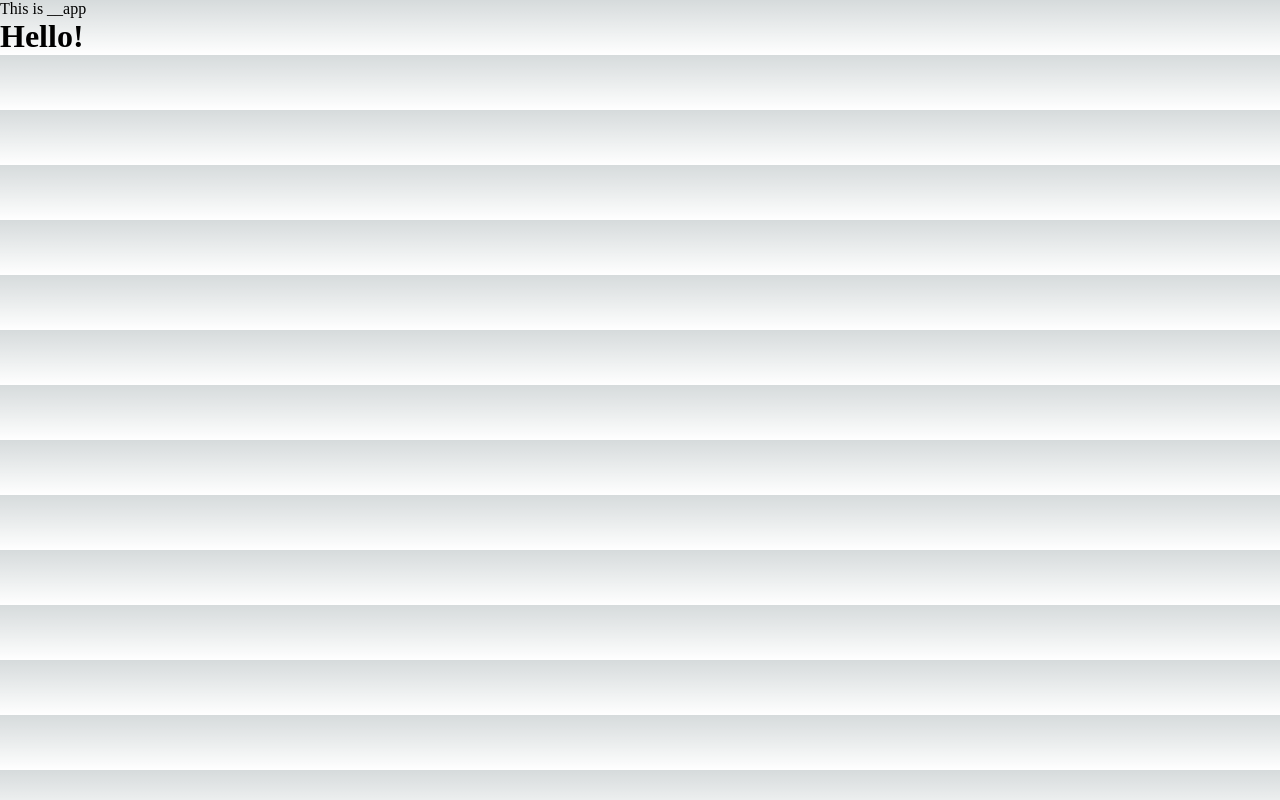
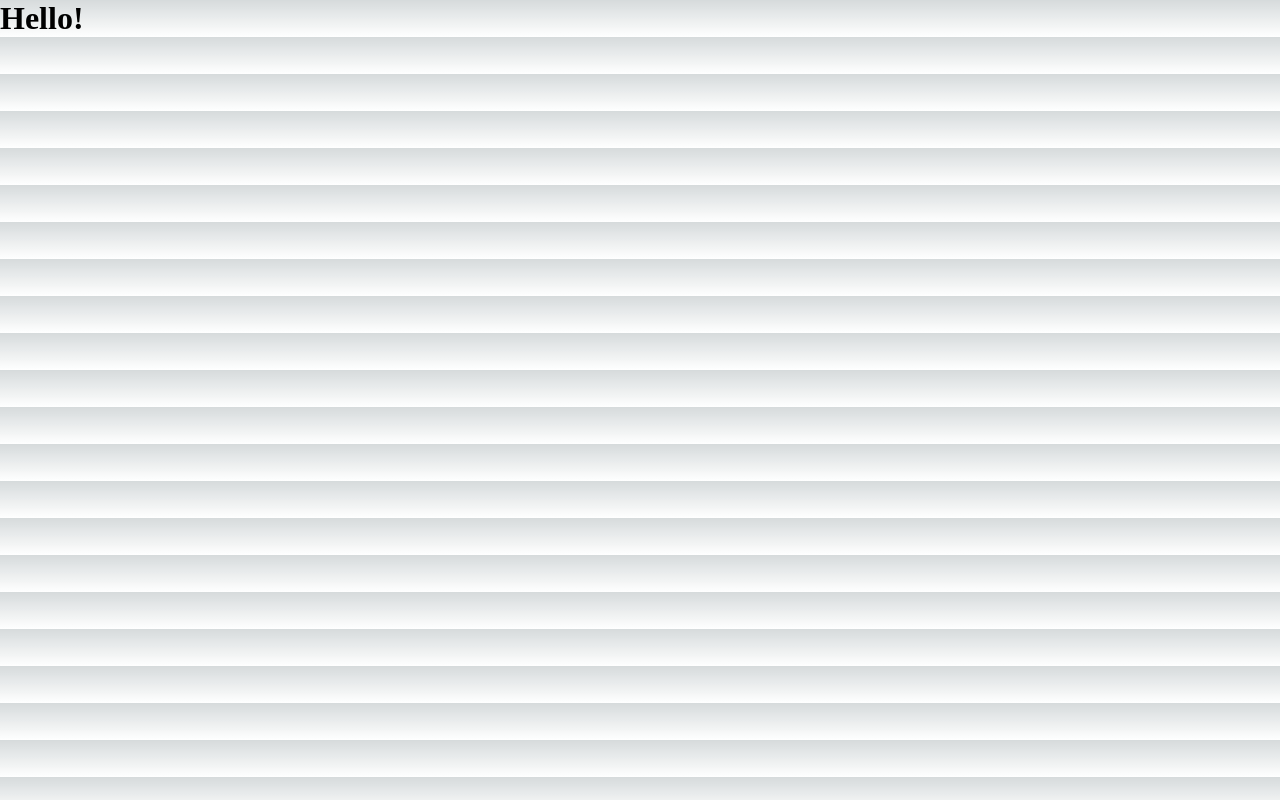
Before and after one commit to ddfilipov/next-js-typescript, a Next.js app: page /hello in a window 1280 px wide. Built offline with nearby package versions, Linux system fonts and the light colour scheme.

Commit message:
okay leaving it like this

```diff
--- a/pages/_app.tsx
+++ b/pages/_app.tsx
@@ -2,10 +2,5 @@
 import type { AppProps } from "next/app";
 
 export default function App({ Component, pageProps }: AppProps) {
-    return (
-        <>
-            This is __app
-            <Component {...pageProps} />
-        </>
-    );
+    return <Component {...pageProps} />;
 }
--- a/pages/index.tsx
+++ b/pages/index.tsx
@@ -19,6 +19,7 @@
                 <link rel="icon" href="/favicon.ico" />
             </Head>
             {JSON.stringify(characters)}
+            <HelloPage />
         </>
         // </div>
     );
```
